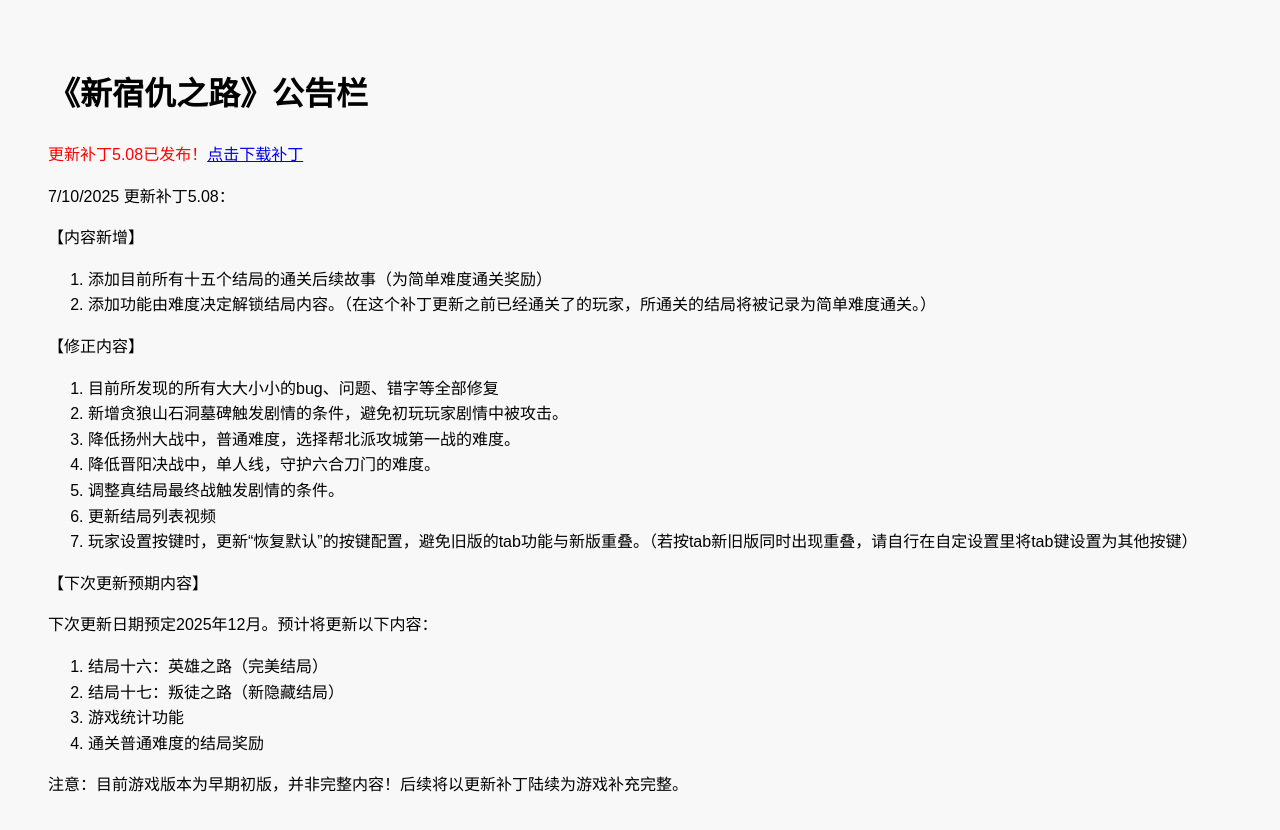
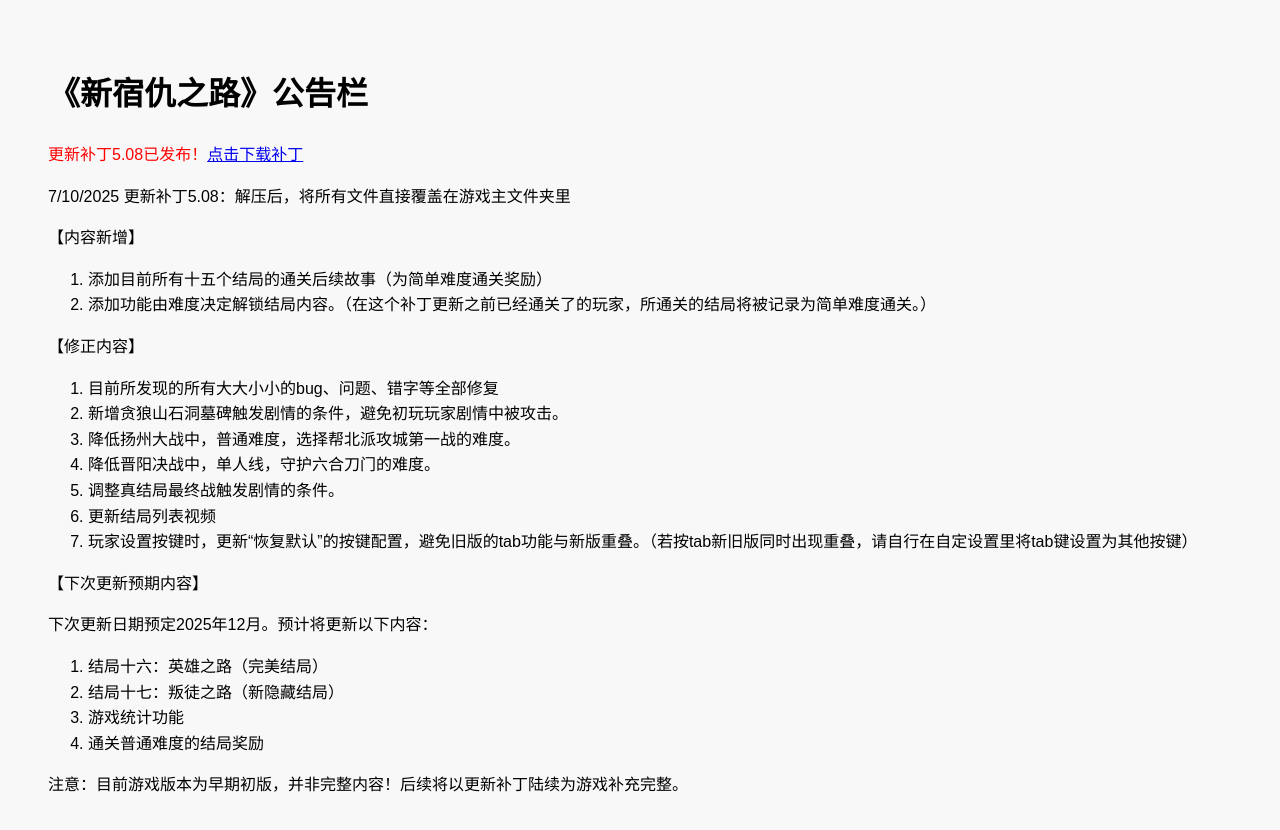
Before and after one commit to xianyangxi/suchou, a plain HTML site: page index.html in a window 1280 px wide. Drawn offline with Linux system fonts and the light colour scheme.

Commit message:
Update index.html

```diff
--- a/index.html
+++ b/index.html
@@ -16,7 +16,7 @@
 <body>
   <h1>《新宿仇之路》公告栏</h1>
   <p style="color: red;">更新补丁5.08已发布！<a href="https://www.lxres.com/d/file/DanJiRenWu/DuLiYunXing/2025-07-11/%E8%A1%A5%E4%B8%815.08.zip" target="_blank">点击下载补丁</a> </p>
-  <p>7/10/2025 更新补丁5.08：</p>
+  <p>7/10/2025 更新补丁5.08：解压后，将所有文件直接覆盖在游戏主文件夹里</p>
   <p>【内容新增】</p>
   <ol>
     <li>添加目前所有十五个结局的通关后续故事（为简单难度通关奖励）</li>
```
